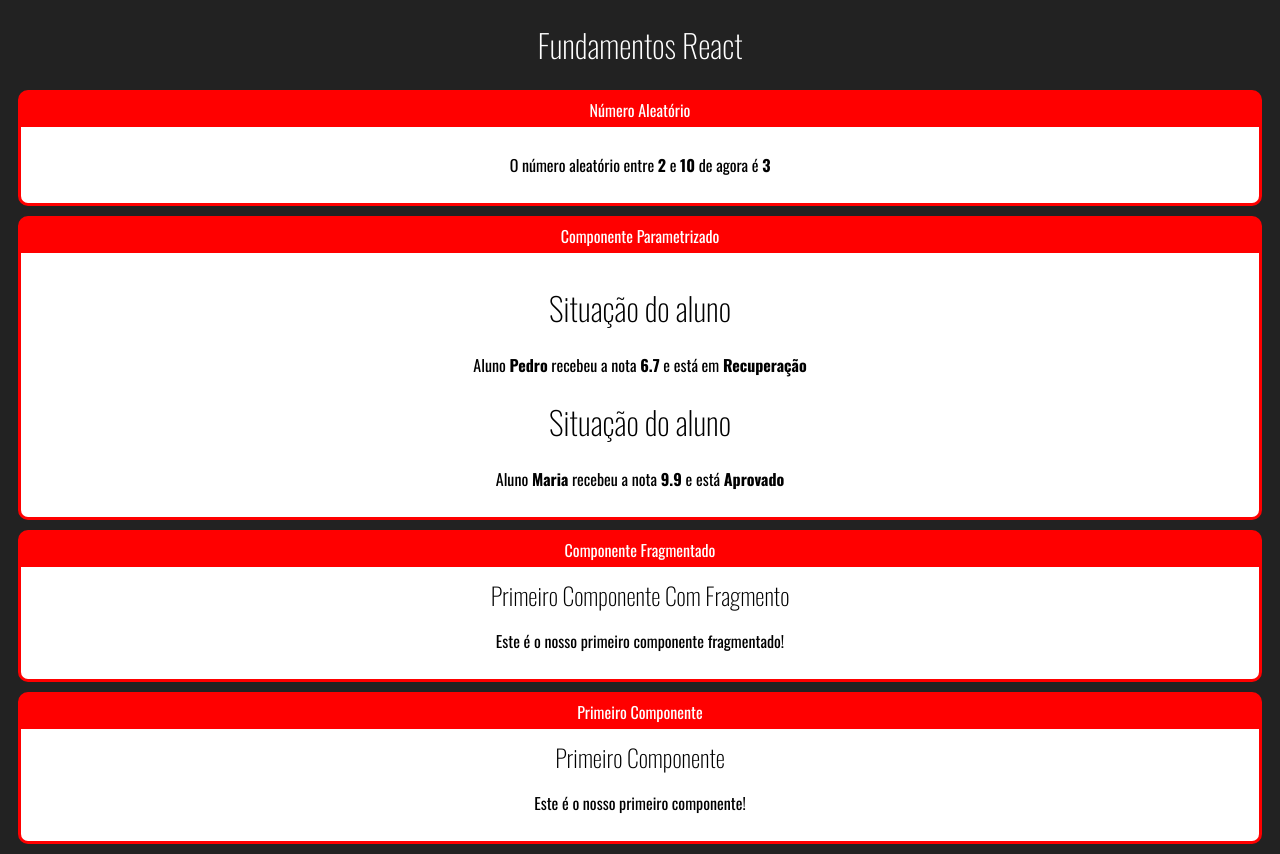
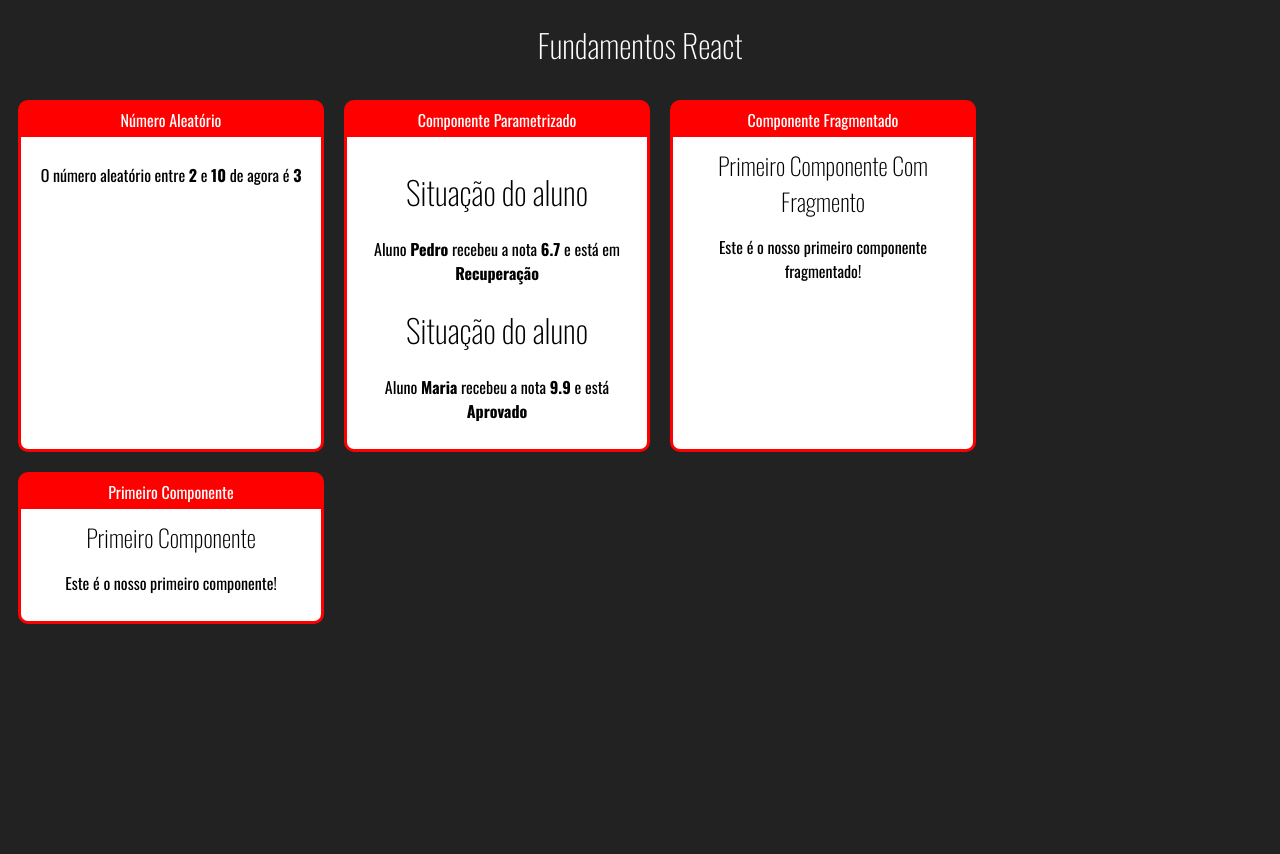
Before and after one commit to ricardojrm/react-redux.udemy, a React (Create React App) app in the folder fundamentos-react/: page / in a window 1280 px wide. After the commit the page ends 800 px from the top, so only its background shows below. Built offline with nearby package versions, Linux system fonts and the light colour scheme.

Commit message:
Aula 23: Componente Card #02

```diff
--- /dev/null
+++ b/fundamentos-react/src/App.css
@@ -0,0 +1,6 @@
+#app #cards
+{
+    display: flex;
+    flex-wrap: wrap;
+    justify-content: left;
+}
--- a/fundamentos-react/src/App.jsx
+++ b/fundamentos-react/src/App.jsx
@@ -1,3 +1,4 @@
+import './App.css';
 import React from 'react';
 import PrimeiroComponente from './components/basics/PrimeiroComponente'
 import ComponenteFragmentado from './components/basics/ComponenteComFragmento'
@@ -10,6 +11,7 @@ export default function App( props )
     return (
         <div id="app">
             <h1>Fundamentos React</h1>
+            <div id="cards">
                 <UICard titulo="Número Aleatório">
                     <NumeroAleatorio min={2} max={10} />
                 </UICard>
@@ -30,5 +32,6 @@ export default function App( props )
                     <PrimeiroComponente></PrimeiroComponente>
                 </UICard>
             </div>
+        </div>
     );
 }
--- a/fundamentos-react/src/components/ui/UICard.css
+++ b/fundamentos-react/src/components/ui/UICard.css
@@ -1,6 +1,9 @@
 .card
 {
+    display: flex;
+    flex-direction: column;
     margin: 10px;
+    width: 300px;
     background-color: red;
     border: 3px solid red;
     border-radius: 10px;
@@ -15,6 +18,7 @@
 
 .card .content
 {
+    flex-grow: 1;
     background-color: #fff;
     padding: 10px;
     color: #000;
```
Lines whose indentation alone changed are shown as unchanged.
